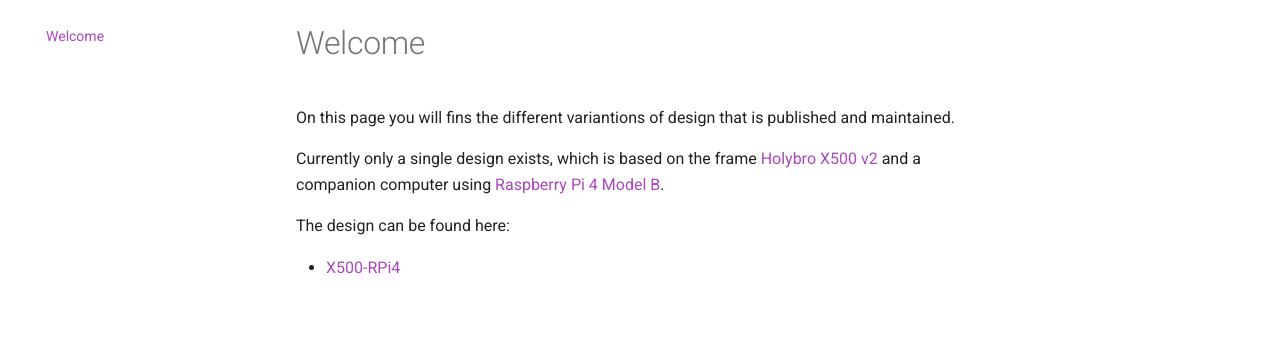
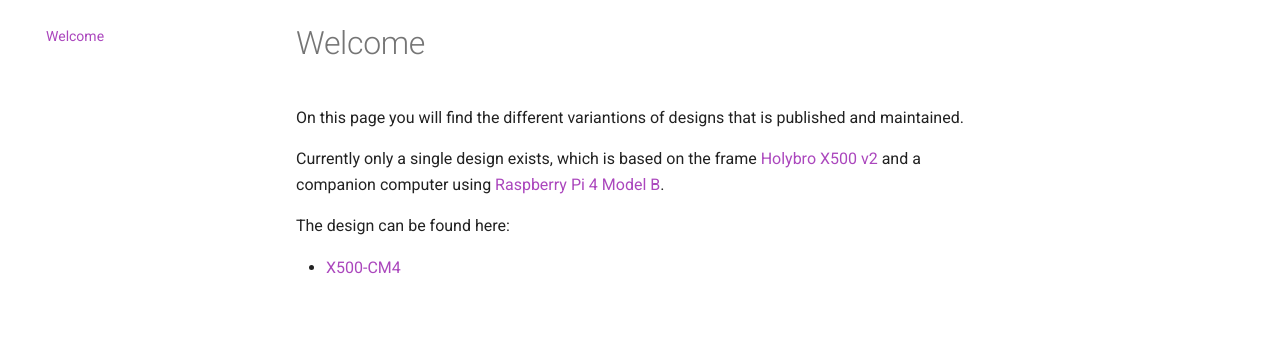
Before and after one commit to fancydrones/fancydrones.github.io, an MkDocs documentation site: the page built from docs/README.md, in a window 1280 px wide. Shown: the part 123-486 px from the top of the page. Built offline with MkDocs 1.6.1 and Material for MkDocs 9.7.7, drawn with Linux system fonts in a browser that asks for light colours.

Commit message:
Update README.md

```diff
--- a/docs/README.md
+++ b/docs/README.md
@@ -1,8 +1,8 @@
 # Welcome
-On this page you will fins the different variantions of design that is published and maintained.
+On this page you will find the different variantions of designs that is published and maintained.
 
 Currently only a single design exists, which is based on the frame [Holybro X500 v2 ](https://shop.holybro.com/x500-v2-kit_p1288.html) and a companion computer using [Raspberry Pi 4 Model B](https://www.raspberrypi.com/products/raspberry-pi-4-model-b/).
 
 The design can be found here:
 
-- [X500-RPi4](https://fancydrones.github.io/x500-rpi4/)
+- [X500-CM4](https://fancydrones.github.io/x500-cm44/)
```
